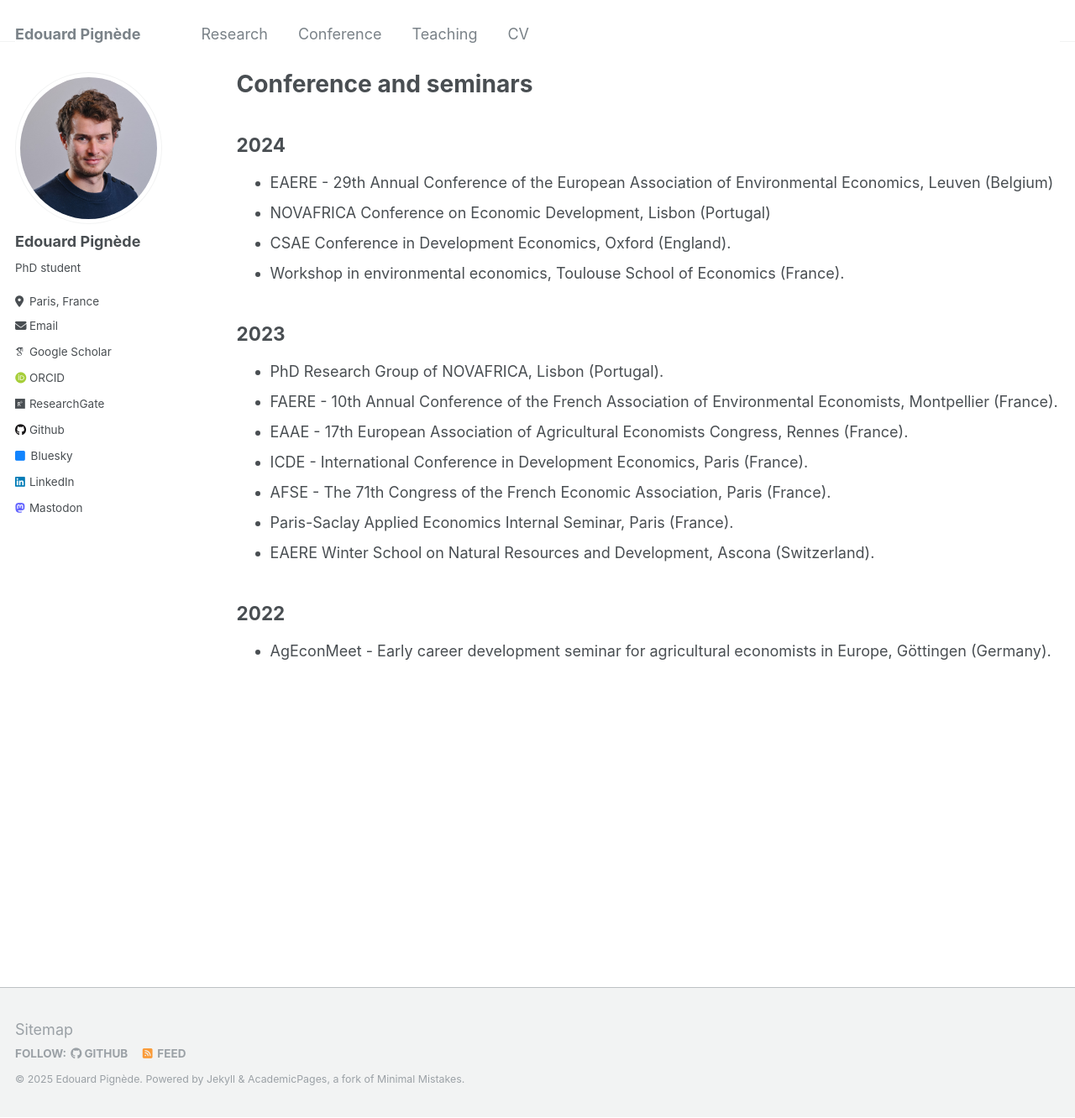
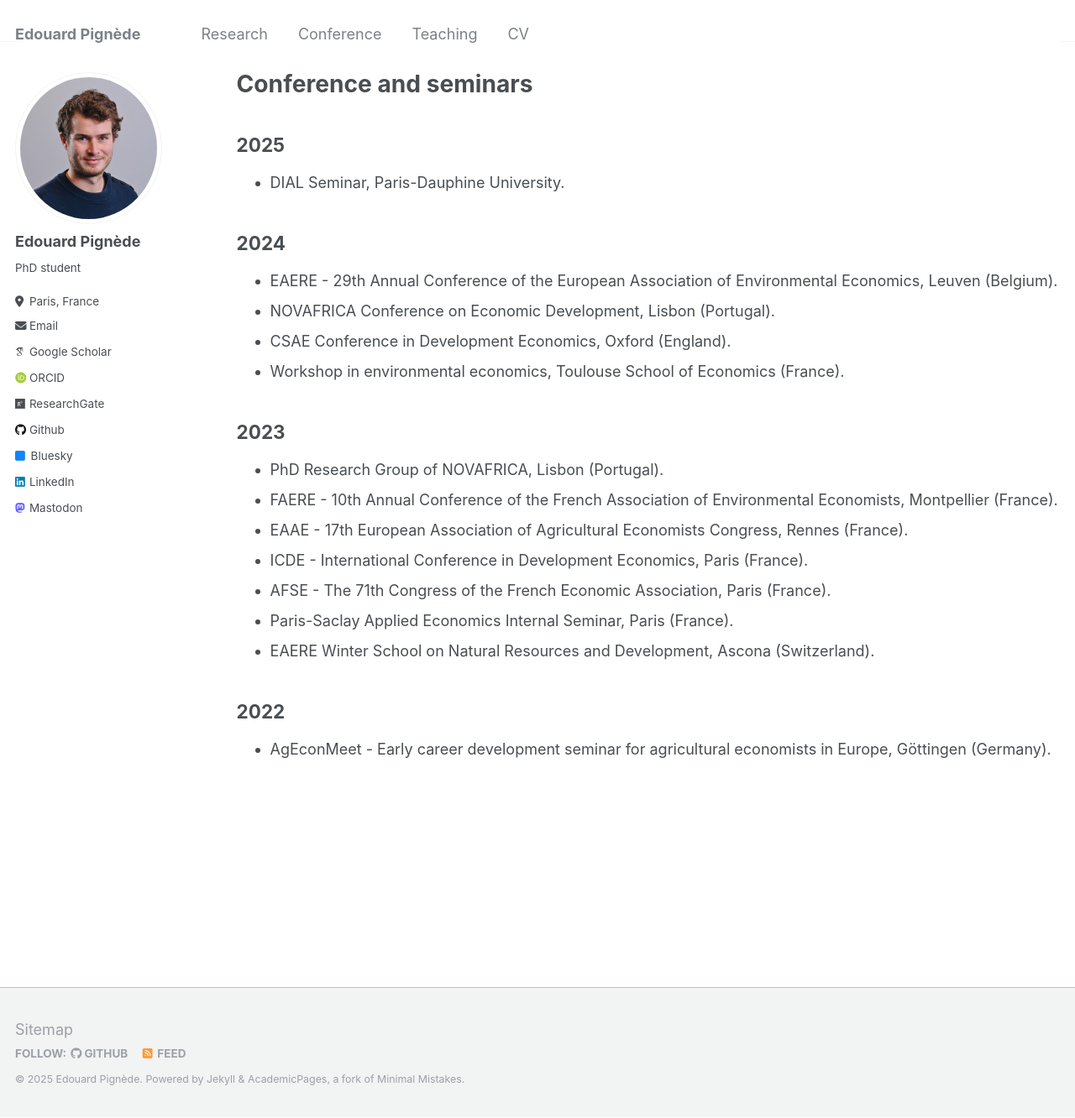
Before and after one commit to edouardpignede/edouardpignede.github.io, a Jekyll site: the page built from _pages/talks.md, in a window 1280 px wide and 1332 px high. Shown: the whole window at 84% size. Built offline with Jekyll 4.4.1, drawn with Linux system fonts in a browser that asks for light colours; some web fonts are replaced.

Commit message:
Update talk

```diff
--- a/_pages/talks.md
+++ b/_pages/talks.md
@@ -4,11 +4,15 @@ title: "Conference and seminars"
 permalink: /talks/
 author_profile: true
 ---
+2025
+-----
+- DIAL Seminar, Paris-Dauphine University.
+
 
 2024
 -----
-- EAERE - 29th Annual Conference of the European Association of Environmental Economics, Leuven (Belgium)
-- NOVAFRICA Conference on Economic Development, Lisbon (Portugal)
+- EAERE - 29th Annual Conference of the European Association of Environmental Economics, Leuven (Belgium).
+- NOVAFRICA Conference on Economic Development, Lisbon (Portugal).
 - CSAE Conference in Development Economics, Oxford (England).
 - Workshop in environmental economics, Toulouse School of Economics (France).
 
```
